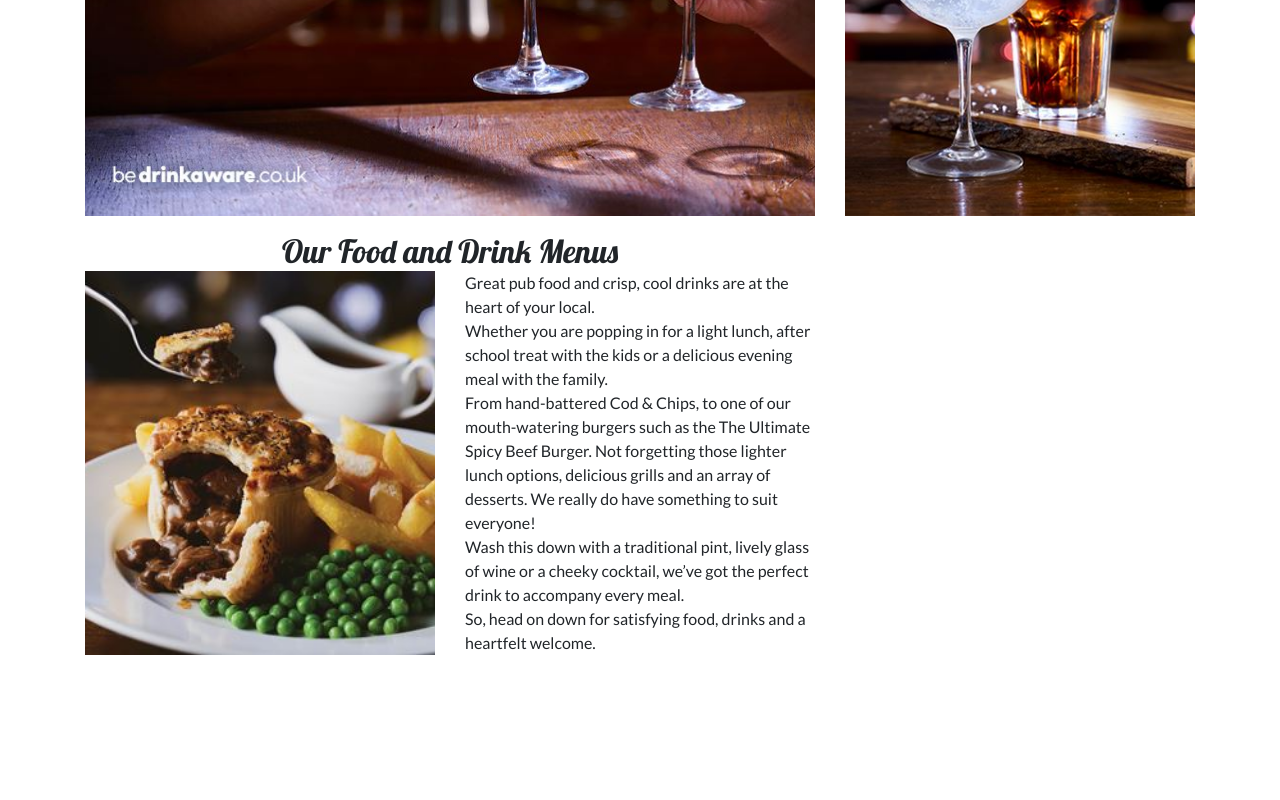
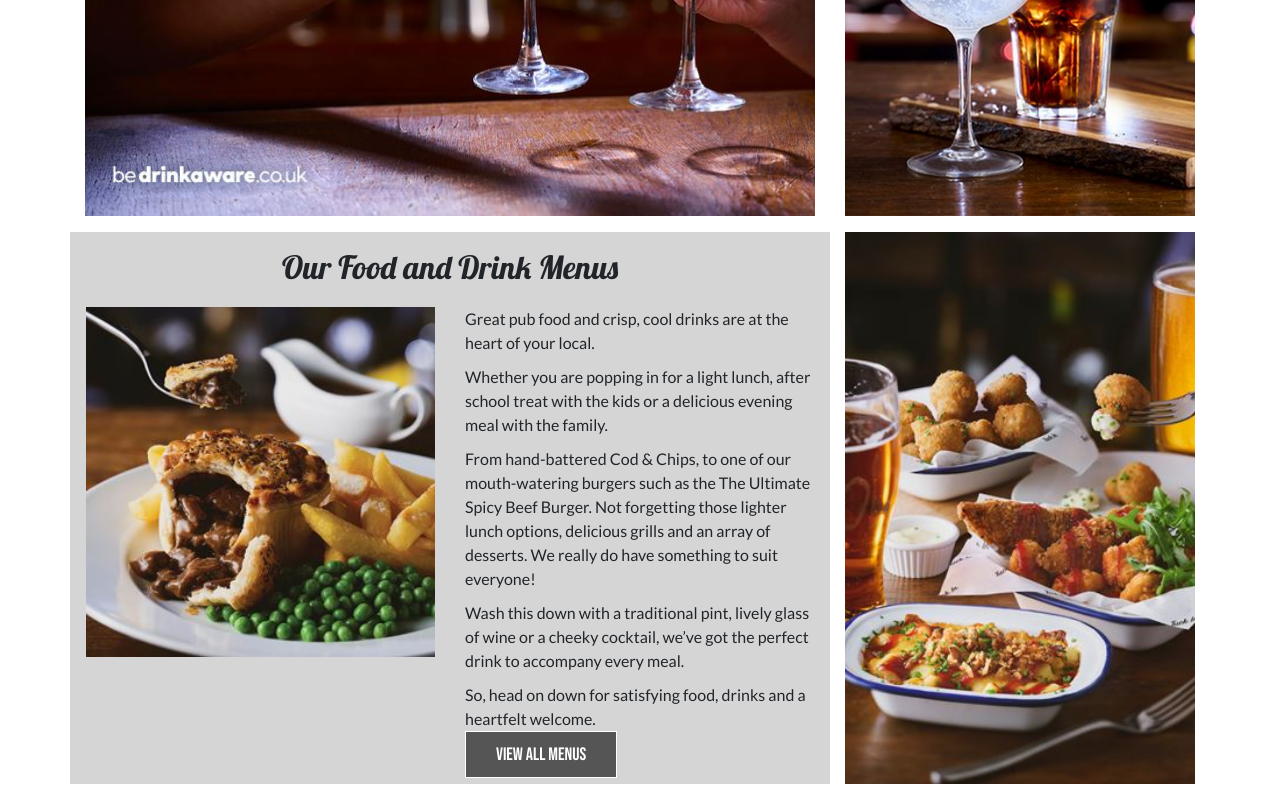
Before and after one commit to doctypeKieran/bootstrap-practice-restaurant-site-queens-head, a plain HTML site: page index.html in a window 1280 px wide. Shown: the part 548-1348 px from the top of the page. Before the commit the page ends 1219 px from the top, so only its background shows below. Drawn offline with nearby package versions, Linux system fonts and the light colour scheme.

Commit message:
Finish menu module content

```diff
--- a/assets/css/style.css
+++ b/assets/css/style.css
@@ -130,11 +130,30 @@ img.img-fluid {
 .module-heading {
     font-family: "Lobster", cursive;
     font-size: 2rem;
+    margin-bottom: 20px;
 }
 
 /* Menus module */
+.menus-module {
+    background-color: rgb(213, 213, 213);
+}
 .menus-module p {
     font-weight: 400;
+    margin-bottom: 10px;
+}
+
+.menus-module img {
+    height: 350px;
+}
+
+.menus-module__btn {
+    font-family: "Bebas Neue", sans-serif;
+    font-size: 18px;
+    color: #fff;
+    background-color: rgb(85, 85, 85);
+    margin-top: 10px;
+    padding: 12px 30px;
+    border: 1px solid #fff;
 }
 
 
--- a/index.html
+++ b/index.html
@@ -85,8 +85,8 @@
     </aside>
 
     <main>
-        <section class="container">
-            <div class="row my-3">
+        <div class="container">
+            <section class="row my-3">
                 <div class="col-md-8">
                     <img src="./assets/media/images/mar093-cw_drink-menu-digital-launch_carousel.jpg" alt=""
                         class="img-fluid">
@@ -94,29 +94,30 @@
                 <div class="col-md-4 d-none d-md-block signup-module">
                     <img class="img-fluid" src="./assets/media/images/sign-up-drinks.jpg" alt="">
                 </div>
-            </div>
+            </section>
 
-            <div class="row my-3">
-                <div class="col-md-8">
+            <section class="row my-3">
+                <div class="col-md-8 p-3 menus-module">
                     <h3 class="module-heading text-center">Our Food and Drink Menus</h3>
                     <div class="row">
                         <div class="col-md-6">
                             <img src="./assets/media/images/nhourfood.jpg" alt="" class="img-fluid">
                         </div>
-                        <div class="col-md-6 menus-module">
+                        <div class="col-md-6">
                             <p>Great pub food and crisp, cool drinks are at the heart of your local.</p>
                             <p>Whether you are popping in for a light lunch, after school treat with the kids or a delicious evening meal with the family.</p>
                             <p>From hand-battered Cod & Chips, to one of our mouth-watering burgers such as the The Ultimate Spicy Beef Burger. Not forgetting those lighter lunch options, delicious grills and an array of desserts. We really do have something to suit everyone!</p>
                             <p>Wash this down with a traditional pint, lively glass of wine or a cheeky cocktail, we’ve got the perfect drink to accompany every meal.</p>
                             <p>So, head on down for satisfying food, drinks and a heartfelt welcome.</p>
+                            <a href="#" class="menus-module__btn">View All Menus</a>
                         </div>
                     </div>
                 </div>
                 <div class="col-md-4">
-
+                    <img src="./assets/media/images/grazersbyt.jpg" alt="" class="img-fluid">
                 </div>
-            </div>
-        </section>
+            </section>
+        </div>
     </main>
 
     <footer>
```
Also changed, not shown: assets/media/images/grazersbyt.jpg (added).
